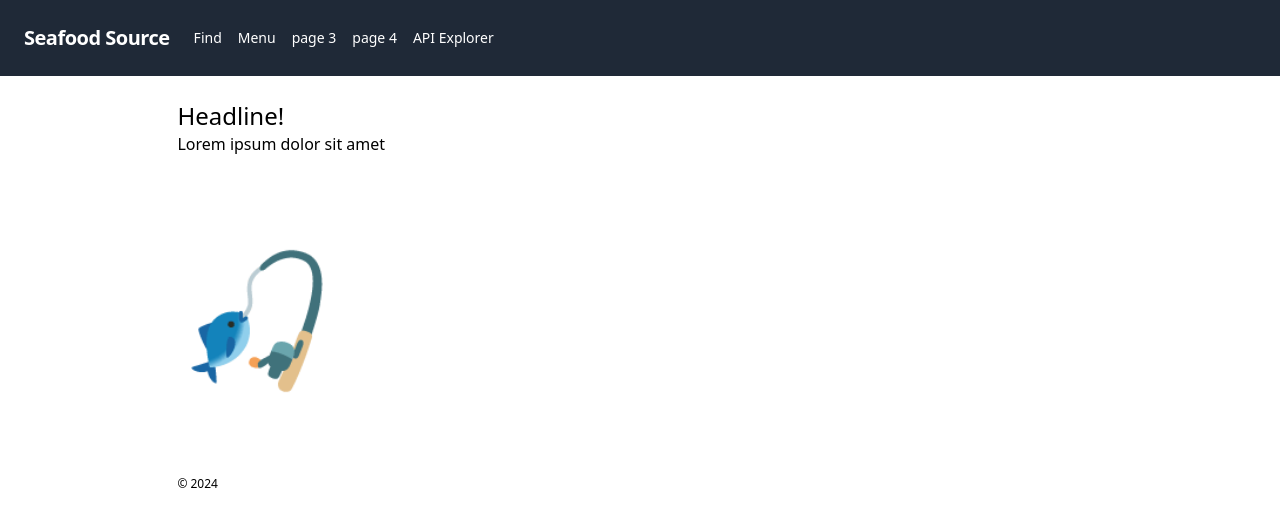
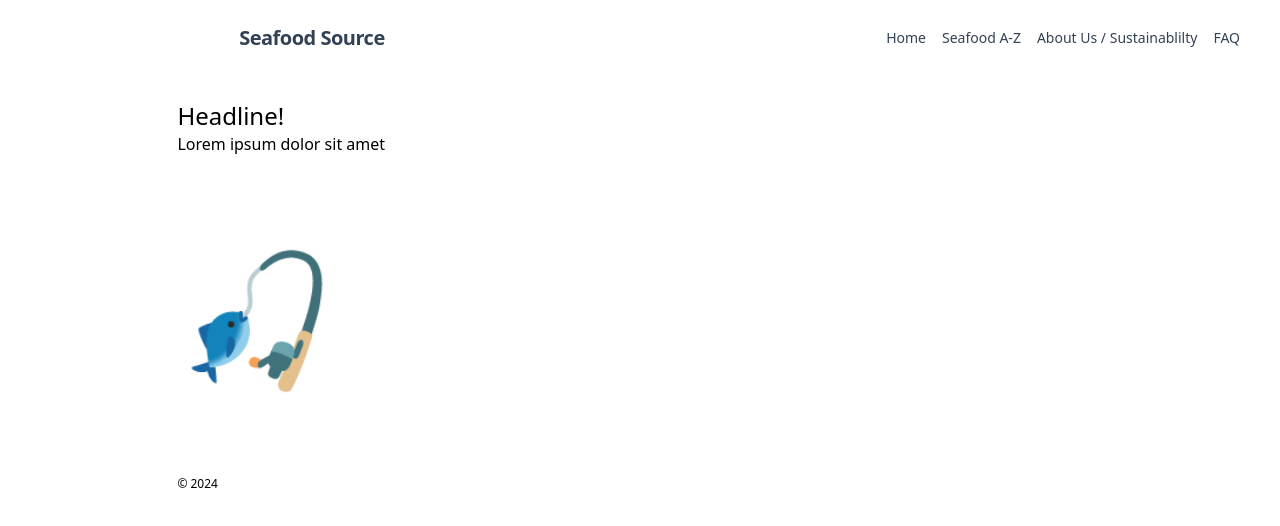
Before and after one commit to mcull/seafoodsource, a Gatsby site: page / in a window 1280 px wide. Built offline with nearby package versions, Linux system fonts and the light colour scheme; Gatsby itself is replaced by a stand-in of ours.

Commit message:
refresh header

```diff
--- a/src/components/header.js
+++ b/src/components/header.js
@@ -6,16 +6,16 @@ function Header({ siteTitle }) {
   const [isExpanded, toggleExpansion] = useState(false)
 
   return (
-    <nav className="flex flex-wrap items-center justify-between p-6 mb-6 bg-gray-800">
-      <div className="flex items-center flex-shrink-0 mr-6 text-white">
-        <span className="text-xl font-semibold tracking-tight">
-        <Link to={`/`} className="text-white">{siteTitle}</Link>
-        </span>
+    <nav className="flex flex-wrap items-center justify-between p-6 mb-6">
+      <div className="flex items-center content-center flex-grow ml-12 text-slate-700 place-content-center">
+        <div className="text-xl font-semibold tracking-tight">
+        <Link to={`/`} className="text-slate-700">{siteTitle}</Link>
+        </div>
       </div>
       <div className="block lg:hidden">
         <button
           onClick={() => toggleExpansion(!isExpanded)}
-          className="flex items-center px-3 py-2 text-white border border-white rounded hover:text-white hover:border-white"
+          className="flex items-center px-3 py-2 text-slate-700 border border-white rounded hover:text-white hover:border-white"
         >
           <svg
             className="w-3 h-3 fill-current"
@@ -32,36 +32,30 @@ function Header({ siteTitle }) {
           isExpanded ? `block` : `hidden`
         } w-full block flex-grow lg:flex lg:items-center lg:w-auto`}
       >
-        <div className="text-sm lg:flex-grow">
+        <div className="text-sm lg:flex-grow text-right">
         <Link
-            to={`/find`}
-            className="block mt-4 mr-4 text-white lg:inline-block lg:mt-0 hover:text-white"
+            to={`/`}
+            className="block mt-4 mr-4 text-slate-700 lg:inline-block lg:mt-0 hover:text-slate-500"
           >
-            Find
+            Home
           </Link>
           <Link
-            to={`/menu`}
-            className="block mt-4 mr-4 text-white lg:inline-block lg:mt-0 hover:text-white"
+            to={`#`}
+            className="block mt-4 mr-4 text-slate-700 lg:inline-block lg:mt-0 hover:text-slate-500"
           >
-            Menu
+            Seafood A-Z
           </Link>
           <Link
-            to={`/page-3`}
-            className="block mt-4 mr-4 text-white lg:inline-block lg:mt-0 hover:text-white"
+            to={`#`}
+            className="block mt-4 mr-4 text-slate-700 lg:inline-block lg:mt-0 hover:text-slate-500"
           >
-            page 3
+            About Us / Sustainablilty
           </Link>
           <Link
-            to={`/page-4`}
-            className="block mt-4 mr-4 text-white lg:inline-block lg:mt-0 hover:text-white"
+            to={`#`}
+            className="block mt-4 mr-4 text-slate-700 lg:inline-block lg:mt-0 hover:text-slate-500"
           >
-            page 4
-          </Link>
-          <Link
-            to={`/api-explorer`}
-            className="block mt-4 mr-4 text-white lg:inline-block lg:mt-0 hover:text-white"
-          >
-            API Explorer
+            FAQ
           </Link>
         </div>
       </div>
```
